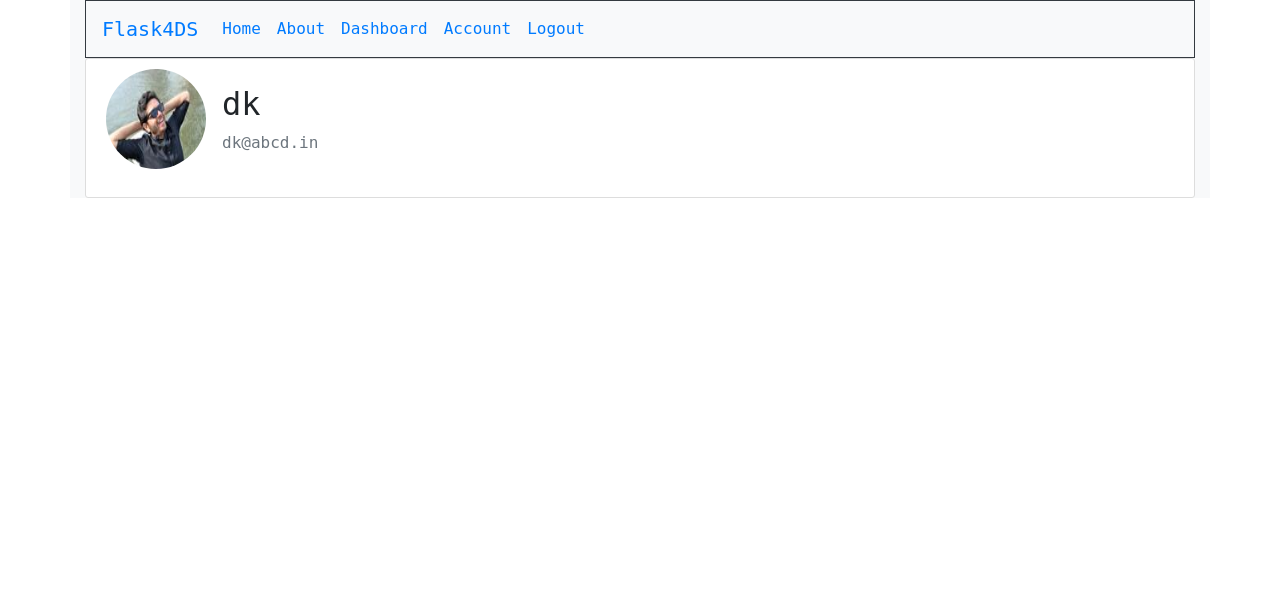
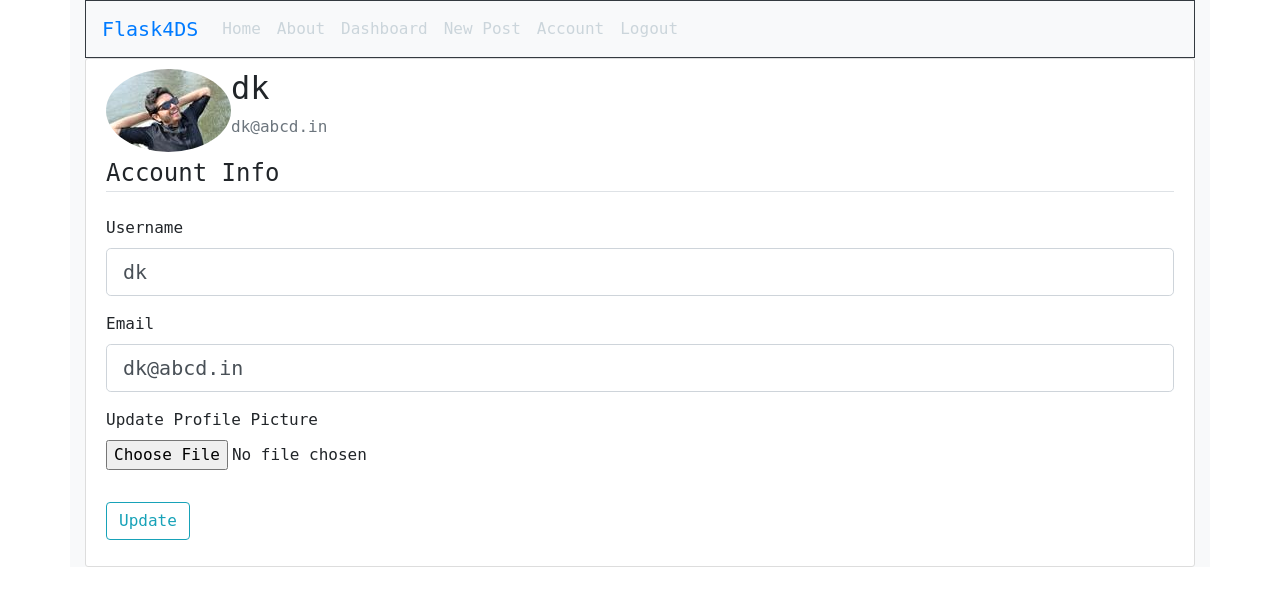
Before and after one commit to dushyantkhosla/flask-4-ds, a Flask app: page /account in a window 1280 px wide. Shown: the top 606 px of the page. Run offline with Flask 2, Linux system fonts and the light colour scheme; a user stored in the database is signed in; some libraries are stand-ins or nearby versions; some web fonts are replaced.

Commit message:
Added picture upload feature

```diff
--- a/flaskapp/forms.py
+++ b/flaskapp/forms.py
@@ -1,5 +1,7 @@
 from flask_wtf import FlaskForm
-from wtforms import StringField, PasswordField, SubmitField, BooleanField
+from flask_wtf.file import FileField, FileAllowed
+from flask_login import current_user
+from wtforms import StringField, PasswordField, SubmitField, BooleanField, TextAreaField
 from wtforms.validators import DataRequired, Length, Email, EqualTo, ValidationError
 
 from flaskapp.models import User, Post
@@ -36,9 +38,6 @@ class RegistrationForm(FlaskForm):
         if user:
             raise ValidationError('That email is already taken, please choose another.')
 
-
-
-
 class LoginForm(FlaskForm):
     """
     """
@@ -52,3 +51,40 @@ class LoginForm(FlaskForm):
     BooleanField('Remember Me')
     submit = \
     SubmitField('Log In')
+
+class UpdateAccountForm(FlaskForm):
+    username = \
+    StringField('Username', validators=[DataRequired(), Length(min=2, max=20)])
+
+    email = \
+    StringField('Email', validators=[DataRequired(), Email()])
+
+    picture = \
+    FileField('Update Profile Picture', validators=[FileAllowed(['jpg', 'png'])])
+
+    submit = \
+    SubmitField('Update')
+
+    def validate_username(self, username):
+        if username.data != current_user.username:
+            user = User.query.filter_by(username=username.data).first()
+            if user:
+                raise ValidationError('That username is taken. Please choose a different one.')
+
+    def validate_email(self, email):
+        if email.data != current_user.email:
+            user = User.query.filter_by(email=email.data).first()
+            if user:
+                raise ValidationError('That email is taken. Please choose a different one.')
+
+class PostForm(FlaskForm):
+    """
+    """
+    title = \
+    StringField('Title', validators=[DataRequired()])
+
+    content = \
+    TextAreaField('Content', validators=[DataRequired()])
+
+    submit = \
+    SubmitField('Post')
--- a/flaskapp/routes.py
+++ b/flaskapp/routes.py
@@ -1,28 +1,17 @@
-from flask import render_template, url_for, flash, redirect, request
+import os
+import secrets
+from PIL import Image
+from flask import render_template, url_for, flash, redirect, request, abort
+from flask_login import login_user, current_user, logout_user, login_required
 
 from flaskapp import app, db, bcrypt
-from flaskapp.forms import RegistrationForm, LoginForm
+from flaskapp.forms import RegistrationForm, LoginForm, UpdateAccountForm, PostForm
 from flaskapp.models import User, Post
-from flask_login import login_user, current_user, logout_user, login_required
-
-posts = [
-    {
-        'author': 'Dushyant Khosla',
-        'title': 'Flask Web Apps 101',
-        'content': 'Lorem Ipsum',
-        'date_posted': 'Sep 4, 2019'
-    },
-    {
-        'author': 'John Doe',
-        'title': 'Data Science for Hackers',
-        'content': 'Lorem Ipsum',
-        'date_posted': 'Sep 2, 2019'
-    }
-]
 
 @app.route('/')
 @app.route('/home')
 def home():
+    posts = Post.query.all()
     return render_template('home.html', payload=posts)
 
 @app.route('/about')
@@ -36,7 +25,7 @@ def dashboard():
 @app.route('/register', methods=['GET', 'POST'])
 def register():
     if current_user.is_authenticated:
-        return redirect('home')
+        return redirect(url_for('home'))
     form = RegistrationForm()
     if form.validate_on_submit():
         hashed_password = bcrypt.generate_password_hash(form.password.data)
@@ -45,12 +34,14 @@ def register():
         db.session.commit()
         flash(f"Account created for {form.username.data}! You can now Log In.", 'success')
         return redirect(url_for('login'))
-    return render_template('register.html', title='Register', form=form)
+    return render_template('register.html',
+                           title='Register',
+                           form=form)
 
 @app.route('/login', methods=['GET', 'POST'])
 def login():
     if current_user.is_authenticated:
-        return redirect(url_for('account'))
+        return redirect(url_for('home'))
     form = LoginForm()
     if form.validate_on_submit():
         user = User.query.filter_by(email=form.email.data).first()
@@ -69,8 +60,75 @@ def logout():
     logout_user()
     return redirect(url_for('home'))
 
-@app.route('/account')
+def save_picture(form_picture):
+    random_hex = secrets.token_hex(8)
+    _, f_ext = os.path.splitext(form_picture.filename)
+    picture_fn = random_hex + f_ext
+    picture_path = os.path.join(app.root_path, 'static/images', picture_fn)
+
+    output_size = (125, 125)
+    i = Image.open(form_picture)
+    i.thumbnail(output_size)
+    i.save(picture_path)
+
+    return picture_fn
+
+@app.route("/account", methods=['GET', 'POST'])
 @login_required
 def account():
-    user_image = url_for('static', filename='images/' + current_user.image_file)
-    return render_template('account.html', title='My Account', image_file=user_image)
+    form = UpdateAccountForm()
+    if form.validate_on_submit():
+        if form.picture.data:
+            picture_file = save_picture(form.picture.data)
+            current_user.image_file = picture_file
+        current_user.username = form.username.data
+        current_user.email = form.email.data
+        db.session.commit()
+        flash('Your account has been updated!', 'success')
+        return redirect(url_for('account'))
+    elif request.method == 'GET':
+        form.username.data = current_user.username
+        form.email.data = current_user.email
+    image_file = url_for('static', filename='images/' + current_user.image_file)
+    return render_template('account.html', title='Account',
+                           image_file=image_file, form=form)
+
+@app.route("/post/new", methods=['GET', 'POST'])
+@login_required
+def new_post():
+    form = PostForm()
+    if form.validate_on_submit():
+        post = Post(title=form.title.data,
+                    content=form.content.data,
+                    author=current_user)
+        db.session.add(post)
+        db.session.commit()
+        flash('Your post has been created', 'success')
+        return redirect(url_for('home'))
+    return render_template('create_post.html', title='New Post', form=form, legend='New Post')
+
+@app.route("/post/<int:post_id>")
+def post(post_id):
+    post = Post.query.get_or_404(post_id)
+    return render_template('post.html', title=post.title, post=post)
+
+@app.route("/post/<int:post_id>/update", methods=['POST', 'GET'])
+@login_required
+def update_post(post_id):
+    post = Post.query.get_or_404(post_id)
+    if post.author != current_user:
+        abort(403)
+    form = PostForm()
+    if form.validate_on_submit():
+        post.title = form.title.data
+        post.content = form.content.data
+        db.session.commit()
+        flash('Your post has been updated', 'success')
+        return redirect(url_for('post', post_id=post_id))
+    elif request.method == 'GET':
+        form.title.data = post.title
+        form.content.data = post.content
+    return render_template('create_post.html',
+                           title='Update Post',
+                           form=form,
+                           legend='Update Post')
--- a/flaskapp/static/styles.css
+++ b/flaskapp/static/styles.css
@@ -11,7 +11,6 @@ body {
   margin-bottom: 20px;
 }
 
-
 .site-header .navbar-nav .nav-link {
   color: #cbd5db;
 }
--- a/flaskapp/templates/account.html
+++ b/flaskapp/templates/account.html
@@ -1,13 +1,57 @@
-{% extends 'layout.html' %}
+{% extends "layout.html" %}
 {% block content %}
     <div class="content-section">
-        <div class="media">
-            <img class="rounded-circle account-img" src="{{ image_file }}" width="100" height="100">
-            <div class="media-body p-3">
-                <h2 class="account-heading">{{ current_user.username }}</h2>
-                <p class="text-secondary">{{ current_user.email }}</p>
+      <div class="media">
+        <img class="rounded-circle account-img" src="{{ image_file }}">
+        <div class="media-body">
+          <h2 class="account-heading">{{ current_user.username }}</h2>
+          <p class="text-secondary">{{ current_user.email }}</p>
+        </div>
+      </div>
+        <form method="POST" action="" enctype="multipart/form-data">
+            {{ form.hidden_tag() }}
+            <fieldset class="form-group">
+                <legend class="border-bottom mb-4">Account Info</legend>
+                <div class="form-group">
+                    {{ form.username.label(class="form-control-label") }}
+
+                    {% if form.username.errors %}
+                        {{ form.username(class="form-control form-control-lg is-invalid") }}
+                        <div class="invalid-feedback">
+                            {% for error in form.username.errors %}
+                                <span>{{ error }}</span>
+                            {% endfor %}
+                        </div>
+                    {% else %}
+                        {{ form.username(class="form-control form-control-lg") }}
+                    {% endif %}
+                </div>
+                <div class="form-group">
+                    {{ form.email.label(class="form-control-label") }}
+                    {% if form.email.errors %}
+                        {{ form.email(class="form-control form-control-lg is-invalid") }}
+                        <div class="invalid-feedback">
+                            {% for error in form.email.errors %}
+                                <span>{{ error }}</span>
+                            {% endfor %}
+                        </div>
+                    {% else %}
+                        {{ form.email(class="form-control form-control-lg") }}
+                    {% endif %}
+                </div>
+                <div class="form-group">
+                    {{ form.picture.label() }}
+                    {{ form.picture(class="form-control-file") }}
+                    {% if form.picture.errors %}
+                        {% for error in form.picture.errors %}
+                            <span class="text-danger">{{ error }}</span></br>
+                        {% endfor %}
+                    {% endif %}
+                </div>
+            </fieldset>
+            <div class="form-group">
+                {{ form.submit(class="btn btn-outline-info") }}
             </div>
-        </div>
-    <!-- FORM HERE -->
+        </form>
     </div>
 {% endblock content %}
--- a/flaskapp/templates/layout.html
+++ b/flaskapp/templates/layout.html
@@ -17,8 +17,8 @@
 
     </head>
     <body>
-        <!-- Content Block -->
         <div class="container bg-light">
+            <header class="site-header">
                 <nav class="navbar navbar-expand-lg border border-dark bg-light">
                   <a class="navbar-brand" href="/">Flask4DS</a>
                   <button class="navbar-toggler " type="button" data-toggle="collapse" data-target="#navbarNavAltMarkup" aria-controls="navbarNavAltMarkup" aria-expanded="false" aria-label="Toggle navigation">
@@ -32,6 +32,7 @@
                     </div>
                     <div class="navbar-nav">
                         {% if current_user.is_authenticated %}
+                            <a class="nav-item nav-link" href="{{ url_for('new_post') }}">New Post</a>
                             <a class="nav-item nav-link" href="{{ url_for('account') }}">Account</a>
                             <a class="nav-item nav-link" href="{{ url_for('logout') }}">Logout</a>
                         {% else %}
@@ -41,6 +42,7 @@
                     </div>
                   </div>
                 </nav>
+            </header>
         {% with messages = get_flashed_messages(with_categories=true) %}
             {% if messages %}
                 {% for category, message in messages %}
--- a/flaskapp/templates/login.html
+++ b/flaskapp/templates/login.html
@@ -4,7 +4,6 @@
         <form action="" method="POST">
             <!-- hidden_tag helps protect against attacks using SECRET_KEY -->
             {{ form.hidden_tag() }}
-
             <fieldset class="form-group">
                 <legend class="border-bottom mb-4">Log In</legend>
                 <div class="form-group">
```
Also changed, not shown: environment.yml (added, +89 -0 lines), flaskapp/templates/create_post.html (added, +41 -0 lines), flaskapp/templates/home.html (+4 -3 lines), flaskapp/templates/post.html (added, +17 -0 lines), requirements.txt (added, +58 -0 lines), README.md, flaskapp/site.db, flaskapp/static/images/6338835b504f39e2.jpg (added), flaskapp/static/images/b4f9ecc94a2ed09f.jpg (added). Lines whose indentation alone changed are shown as unchanged.
